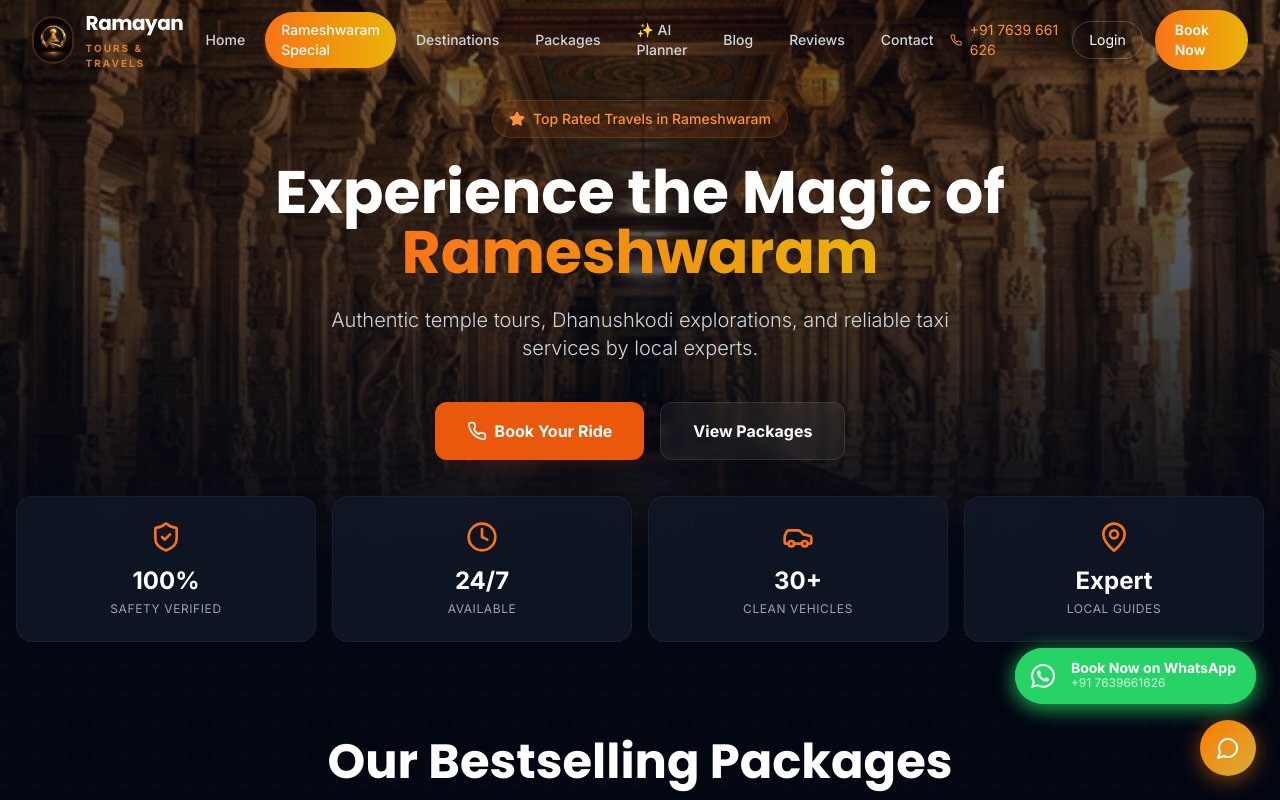
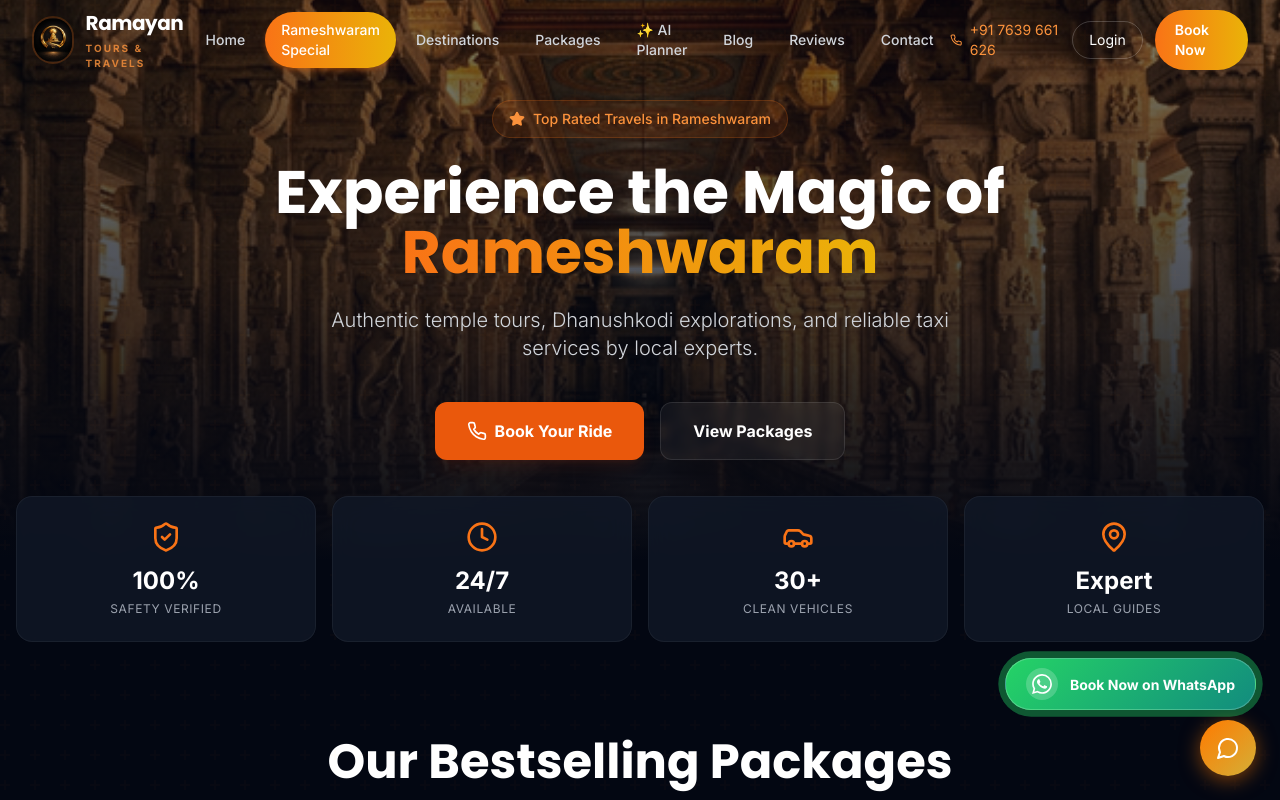
Before and after one commit to Sathya1245632/-ramayan-tours-and-travels, a Next.js app: page /tours/rameshwaram in a window 1280 px wide. Shown: the top 800 px of the page. Built offline with nearby package versions, Linux system fonts and the light colour scheme.

Commit message:
Premium: Convert WhatsApp FAB to a high-converting 'Book Now' pill

```diff
--- a/src/app/globals.css
+++ b/src/app/globals.css
@@ -292,27 +292,44 @@ body {
   border-radius: 8px;
 }
 
-/* Whatsapp FAB */
+/* Premium Whatsapp Booking Pill */
 .whatsapp-fab {
   position: fixed;
-  bottom: 96px;
+  bottom: 90px;
   right: 24px;
-  z-index: 999;
-  background: #25D366;
+  z-index: 1000;
+  background: linear-gradient(135deg, #25D366, #128C7E);
   border-radius: 50px;
+  padding: 0 20px;
+  height: 52px;
   display: flex;
   align-items: center;
-  justify-content: center;
-  box-shadow: 0 4px 20px rgba(37, 211, 102, 0.5);
+  gap: 12px;
+  box-shadow: 0 8px 32px rgba(37, 211, 102, 0.4);
   cursor: pointer;
-  transition: all 0.3s ease;
+  transition: all 0.4s cubic-bezier(0.175, 0.885, 0.32, 1.275);
+  border: 1px solid rgba(255, 255, 255, 0.2);
   text-decoration: none;
-  min-height: 56px;
+  animation: sacred-pulse 3s infinite;
 }
 
 .whatsapp-fab:hover {
-  transform: scale(1.1);
-  box-shadow: 0 6px 30px rgba(37, 211, 102, 0.7);
+  transform: translateY(-5px) scale(1.02);
+  box-shadow: 0 12px 40px rgba(37, 211, 102, 0.6);
+  background: linear-gradient(135deg, #28E070, #128C7E);
+}
+
+.whatsapp-label {
+  color: white;
+  font-weight: 700;
+  font-size: 14px;
+  white-space: nowrap;
+}
+
+@keyframes sacred-pulse {
+  0% { box-shadow: 0 0 0 0 rgba(37, 211, 102, 0.4); }
+  70% { box-shadow: 0 0 0 15px rgba(37, 211, 102, 0); }
+  100% { box-shadow: 0 0 0 0 rgba(37, 211, 102, 0); }
 }
 
 /* Chat FAB */
--- a/src/components/WhatsAppFAB.tsx
+++ b/src/components/WhatsAppFAB.tsx
@@ -11,17 +11,15 @@ export default function WhatsAppFAB() {
             rel="noopener noreferrer"
             className="whatsapp-fab"
             aria-label="Book on WhatsApp"
+            title="Book Now on WhatsApp"
         >
-            <div className="flex items-center gap-3 px-4 py-3">
-                <svg viewBox="0 0 24 24" className="w-6 h-6 fill-white shrink-0">
+            <div className="bg-white/20 p-1.5 rounded-full">
+                <svg viewBox="0 0 24 24" className="w-5 h-5 fill-white">
                     <path d="M17.472 14.382c-.297-.149-1.758-.867-2.03-.967-.273-.099-.471-.148-.67.15-.197.297-.767.966-.94 1.164-.173.199-.347.223-.644.075-.297-.15-1.255-.463-2.39-1.475-.883-.788-1.48-1.761-1.653-2.059-.173-.297-.018-.458.13-.606.134-.133.298-.347.446-.52.149-.174.198-.298.298-.497.099-.198.05-.371-.025-.52-.075-.149-.669-1.612-.916-2.207-.242-.579-.487-.5-.669-.51-.173-.008-.371-.01-.57-.01-.198 0-.52.074-.792.372-.272.297-1.04 1.016-1.04 2.479 0 1.462 1.065 2.875 1.213 3.074.149.198 2.096 3.2 5.077 4.487.709.306 1.262.489 1.694.625.712.227 1.36.195 1.871.118.571-.085 1.758-.719 2.006-1.413.248-.694.248-1.289.173-1.413-.074-.124-.272-.198-.57-.347m-5.421 7.403h-.004a9.87 9.87 0 01-5.031-1.378l-.361-.214-3.741.982.998-3.648-.235-.374a9.86 9.86 0 01-1.51-5.26c.001-5.45 4.436-9.884 9.888-9.884 2.64 0 5.122 1.03 6.988 2.898a9.825 9.825 0 012.893 6.994c-.003 5.45-4.437 9.884-9.885 9.884m8.413-18.297A11.815 11.815 0 0012.05 0C5.495 0 .16 5.335.157 11.892c0 2.096.547 4.142 1.588 5.945L.057 24l6.305-1.654a11.882 11.882 0 005.683 1.448h.005c6.554 0 11.89-5.335 11.893-11.893a11.821 11.821 0 00-3.48-8.413z" />
                 </svg>
-                <div className="hidden sm:flex flex-col items-start px-1">
-                    <span className="text-white text-sm font-bold leading-none whitespace-nowrap">Book Now on WhatsApp</span>
-                    <span className="text-white/80 text-[10px] sm:text-xs whitespace-nowrap">+91 7639661626</span>
-                </div>
-                <span className="sm:hidden text-white text-xs font-bold whitespace-nowrap">Book Now</span>
             </div>
+            <span className="whatsapp-label hidden sm:inline">Book Now on WhatsApp</span>
+            <span className="whatsapp-label sm:hidden">Book Now</span>
         </a>
     );
 }
```
